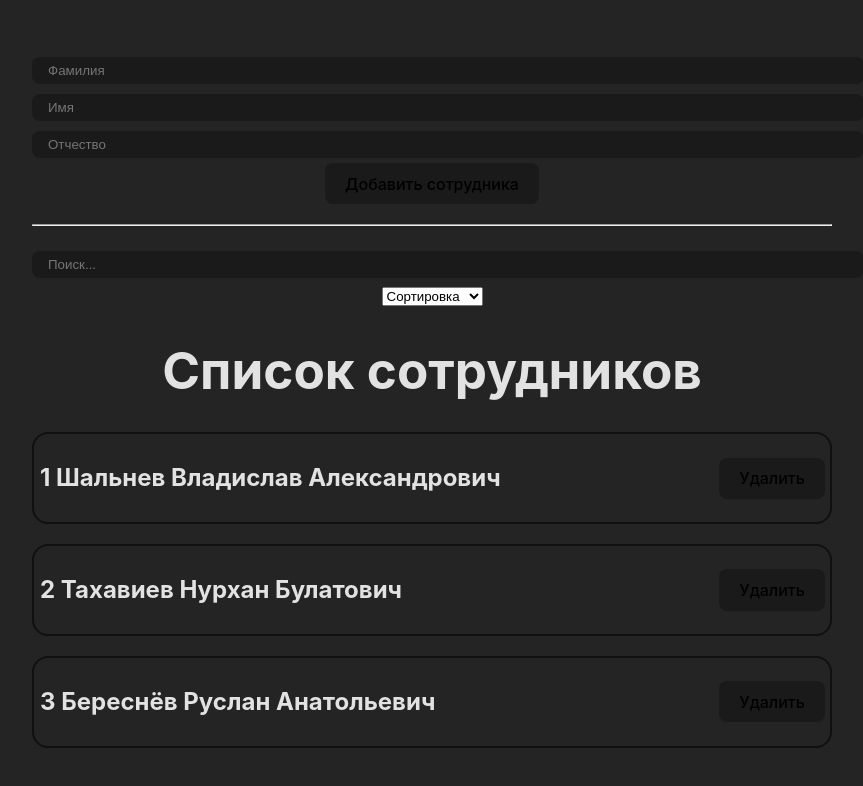
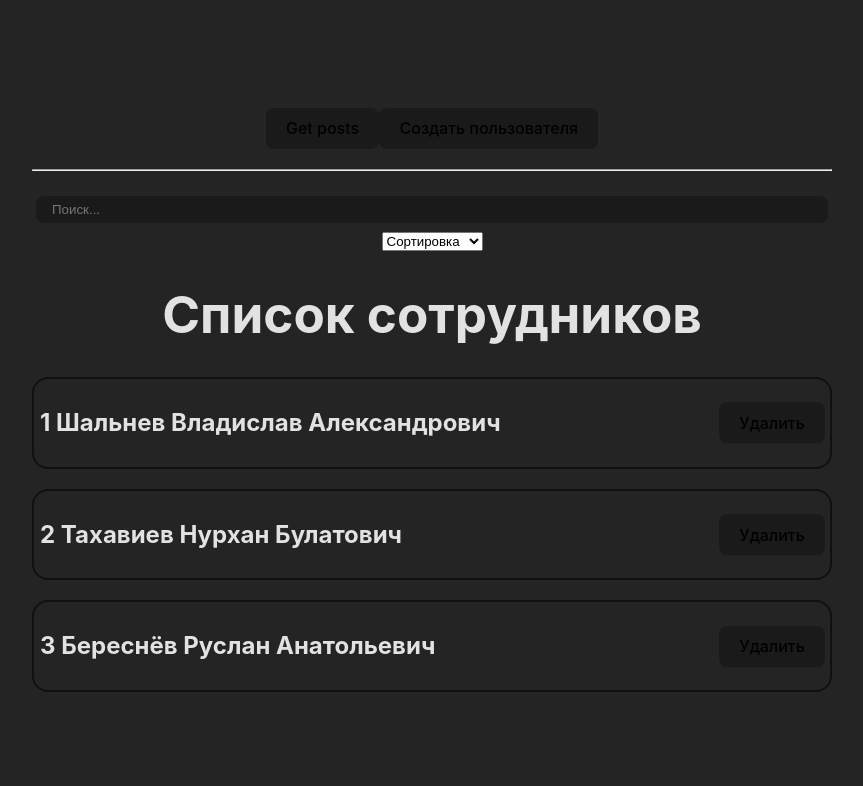
Before and after one commit to TiJayTJ/business-project-frontend, a React (Vite) app: page / in a window 1280 px wide. Shown: the top 786 px of the page, without its empty margins (208-1071 px from the left). Built offline with nearby package versions, Linux system fonts and the light colour scheme.

Commit message:
create modal window

```diff
--- a/package.json
+++ b/package.json
@@ -10,12 +10,16 @@
     "preview": "vite preview"
   },
   "dependencies": {
+    "axios": "^1.6.2",
+    "clsx": "^2.0.0",
     "react": "^18.2.0",
-    "react-dom": "^18.2.0"
+    "react-dom": "^18.2.0",
+    "react-transition-group": "^4.4.5"
   },
   "devDependencies": {
     "@types/react": "^18.2.15",
     "@types/react-dom": "^18.2.7",
+    "@types/react-transition-group": "^4.4.9",
     "@typescript-eslint/eslint-plugin": "^6.0.0",
     "@typescript-eslint/parser": "^6.0.0",
     "@vitejs/plugin-react": "^4.0.3",
--- a/src/App.tsx
+++ b/src/App.tsx
@@ -1,12 +1,16 @@
 import { useMemo, useState } from 'react'
-import './App.css'
 import { PostList } from './components/PostList'
 import { PostForm } from './components/PostForm'
-import { MySelect } from './components/UI/select/MySelect'
-import { MyInput } from './components/UI/input/MyInput'
+import { PostFilter } from './components/PostFilter'
+
 import { Post } from './types/Post'
 import { SortValue } from './types/SortValue'
+import { MyModal } from './components/modal/MyModal'
 
+import './App.css'
+import { MyButton } from './components/UI/button/MyButton'
+import { usePosts } from './components/hooks/usePost'
+import axios from 'axios'
 
 
 function App() {
@@ -15,62 +19,41 @@ function App() {
     {id: 2, surname: 'Тахавиев', name: 'Нурхан', patronymic: 'Булатович', },
     {id: 3, surname: 'Береснёв', name: 'Руслан', patronymic: 'Анатольевич', }])
 
-  const [selectedSort, setSelectedSort] = useState('')
-  const [searchQuery, setSearchQuery] = useState('')
+  const [filter, setFilter] = useState({sort: '', query: ''})
+  const [modal, setModal] = useState(false)
+  const sortedAndSearchedPosts = usePosts(posts, filter.sort as SortValue, filter.query)
 
-  const sortedPosts = useMemo( () => {
-    console.log('отработала функция')
-    if(selectedSort) {
-      return [...posts].sort((a , b) => a[selectedSort as SortValue].localeCompare(b[selectedSort as SortValue]))
-    }
-    return posts;
-  }, [selectedSort, posts])
-
-  const sortedAndSearchedPosts = useMemo(() => {
-    return sortedPosts.filter(post =>
-      post.surname.toLowerCase().includes(searchQuery) ||
-      post.name.toLowerCase().includes(searchQuery) ||
-      post.patronymic.toLowerCase().includes(searchQuery)
-    )
-  }, [searchQuery, sortedPosts])
 
   const createPost = (newPost: Post) => {
     setPosts([...posts, newPost])
+    setModal(false)
+  }
+
+  async function fetchPosts() {
+    const response = await axios.get('http://localhost:8080/employees?page=0&size=20&sort=asc')
+    console.log(response.data)
   }
 
   const removePost = (post: Post) => {
     setPosts(posts.filter(p => p.id !== post.id))
   }
 
-  const sortPosts = (sort: keyof Post) => {
-    setSelectedSort(sort)
-  }
-
   return (
     <div className='App'>
-      <PostForm create={createPost}/>
+      <button onClick={fetchPosts}>Get posts</button>
+      <MyButton onClick={() => setModal(true)}>
+        Создать пользователя
+      </MyButton>
+      <MyModal visible = {modal} setVisible={setModal}>
+        <PostForm create={createPost}/>
+      </MyModal>
       <hr/>
-      <div>
-        <MyInput
-          value={searchQuery}
-          onChange={e => setSearchQuery(e.target.value)}
-          type="txt"
-          placeholder='Поиск...'
-        />
-        <MySelect
-          value={selectedSort}
-          onChange={sortPosts}
-          defaultValue='Сортировка'
-          options={[
-            {value: 'surname', name: 'По фамилии'},
-            {value: 'name', name: 'По имени'},
-            {value: 'patronymic', name: 'По отчеству'},
-        ]}/>
-      </div>
-      {sortedAndSearchedPosts.length !== 0
-        ? <PostList remove={removePost} posts={sortedAndSearchedPosts} title='Список сотрудников'/>
-        : <h1>Сотрудники не найдены!</h1>
-      }
+      <PostFilter
+        filter={filter}
+        setFilter={setFilter}
+      />
+      <PostList remove={removePost} posts={sortedAndSearchedPosts} title='Список сотрудников'/>
+
     </div>
   )
 }
--- /dev/null
+++ b/src/components/PostFilter.tsx
@@ -0,0 +1,34 @@
+import React, { FC } from 'react'
+import { MyInput } from './UI/input/MyInput';
+import { MySelect } from './UI/select/MySelect';
+
+interface PostFilterProps {
+    filter: {
+        sort: string;
+        query: string;
+    }
+    setFilter: (e: {sort: string; query: string;} ) => void
+}
+
+export const PostFilter: FC<PostFilterProps> = ({filter, setFilter}) => {
+    return (
+        <div>
+            <MyInput
+                value={filter.query}
+                onChange={e => setFilter({...filter, query: e.target.value})}
+                type="txt"
+                placeholder='Поиск...'
+            />
+            <MySelect
+                value={filter.sort}
+                onChange={selectedSort => setFilter({...filter, sort: selectedSort})}
+                defaultValue='Сортировка'
+                options={[
+                    {value: 'surname', name: 'По фамилии'},
+                    {value: 'name', name: 'По имени'},
+                    {value: 'patronymic', name: 'По отчеству'},
+                ]}
+            />
+        </div>
+    );
+}
--- a/src/components/PostList.tsx
+++ b/src/components/PostList.tsx
@@ -9,6 +9,12 @@ interface PostListProps{
 }
 
 export const PostList: FC<PostListProps> = ({remove, posts, title}) => {
+    if(!posts.length) {
+        return (
+            <h1>Сотрудники не найдены!</h1>
+        )
+    }
+
     return (
         <div>
             <h1>{title}</h1>
--- a/src/components/UI/input/MyInput.module.css
+++ b/src/components/UI/input/MyInput.module.css
@@ -1,5 +1,5 @@
 .myInput {
-    width: 100%;
+    width: 95%;
     padding: 5px 15px;
     margin: 5px 0;
     border-radius: 8px;
--- /dev/null
+++ b/src/components/hooks/usePost.tsx
@@ -0,0 +1,29 @@
+import { Post } from "@/types/Post";
+import { SortValue } from "@/types/SortValue";
+import { useMemo } from "react";
+
+export const useSortedPosts = (posts: Post[], sort: SortValue) => {
+    const sortedPosts = useMemo( () => {
+        console.log('отработала функция')
+        if(sort) {
+          return [...posts].sort((a , b) => a[sort].localeCompare(b[sort]))
+        }
+        return posts;
+      }, [sort, posts])
+
+    return sortedPosts;
+}
+
+export const usePosts = (posts: Post[], sort: SortValue, query: string) => {
+    const sortedPosts = useSortedPosts(posts, sort);
+
+    const sortedAndSearchedPosts = useMemo(() => {
+        return sortedPosts.filter((post: Post) =>
+          post.surname.toLowerCase().includes(query) ||
+          post.name.toLowerCase().includes(query) ||
+          post.patronymic.toLowerCase().includes(query)
+        )
+      }, [query, sortedPosts])
+
+    return sortedAndSearchedPosts;
+}
--- /dev/null
+++ b/src/components/modal/MyModal.module.css
@@ -0,0 +1,22 @@
+.myModal {
+    position: fixed;
+    top: 0;
+    bottom: 0;
+    right: 0;
+    left: 0;
+    display: none;
+    background: rgba(0, 0, 0, 0.5);
+}
+
+.myModalContent {
+    padding: 25px;
+    background: rgb(67, 67, 67);
+    border-radius: 16px;
+    min-width: 250px;
+}
+
+.myModal.active {
+    display: flex;
+    justify-content: center;
+    align-items: center;
+}
--- /dev/null
+++ b/src/components/modal/MyModal.tsx
@@ -0,0 +1,19 @@
+import React, { FC, PropsWithChildren } from 'react';
+import classes from './MyModal.module.css';
+import { clsx } from 'clsx';
+
+interface MyModalProps extends PropsWithChildren{
+    visible: boolean
+    setVisible: (e: boolean) => void
+}
+
+export const MyModal: FC<MyModalProps> = ({children, visible, setVisible}: MyModalProps) => {
+
+    return (
+        <div className={clsx(classes.myModal, visible && classes.active)} onClick={() => setVisible(false)}>
+            <div className={classes.myModalContent} onClick={(e) => e.stopPropagation()}>
+                {children}
+            </div>
+        </div>
+    );
+}
```
Also changed, not shown: 1 other file (tests, documents, lock files or other folders).
